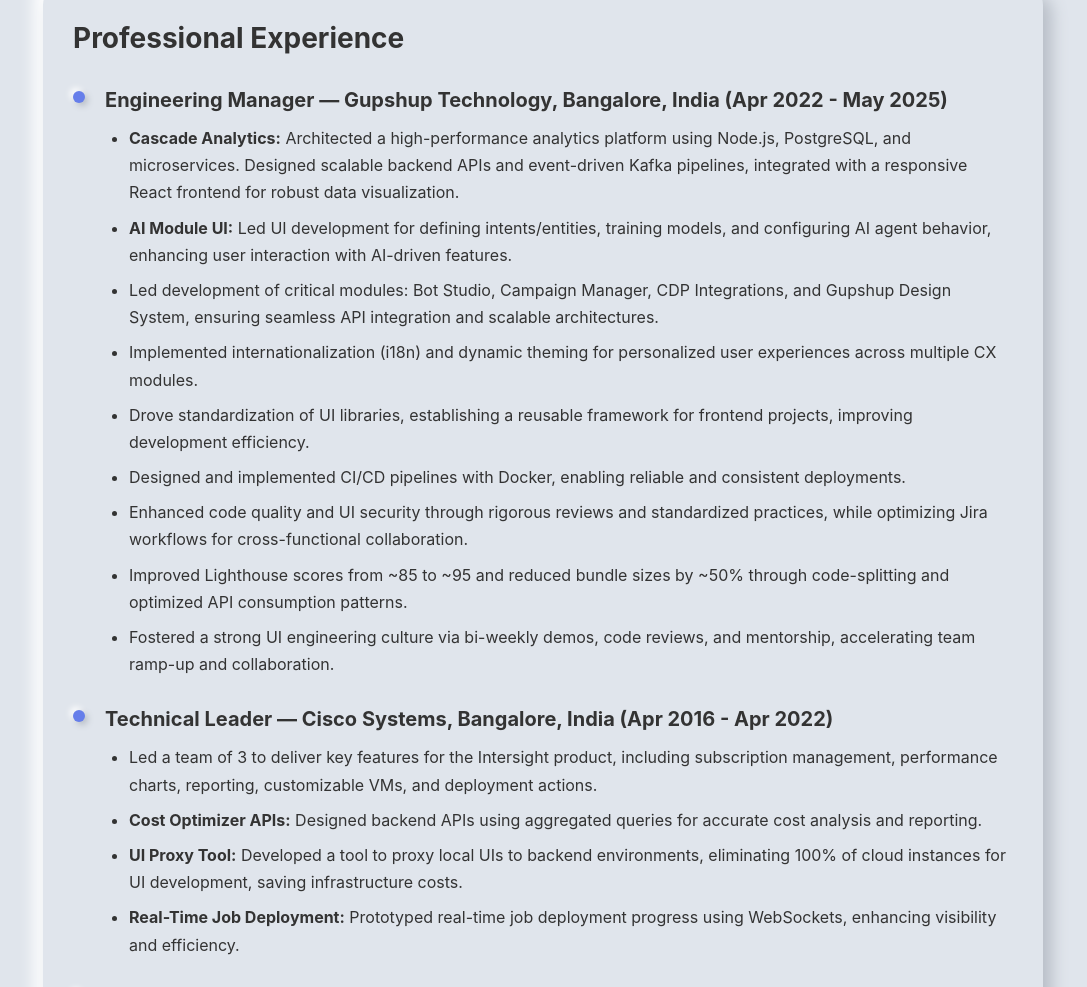
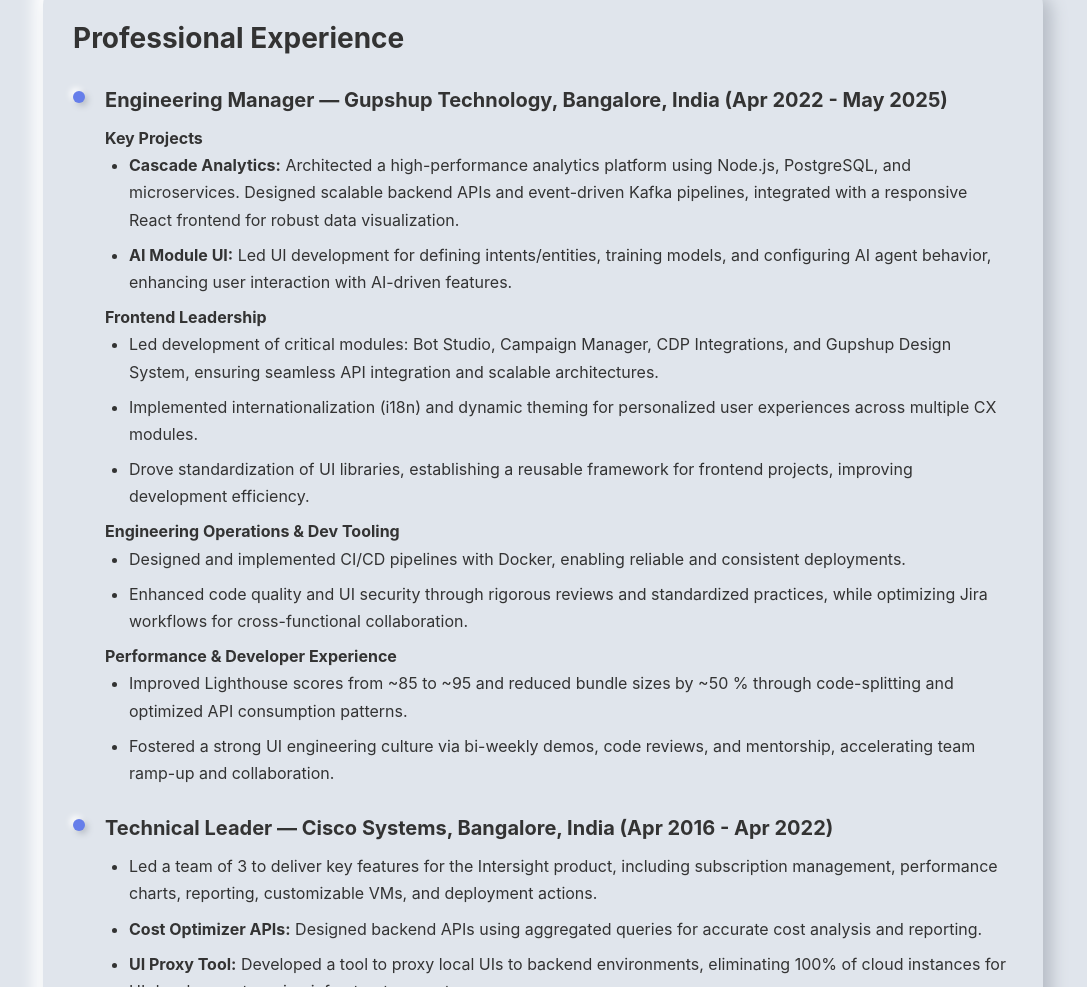
Before and after one commit to kashyap1/portfolio, a website built with Vite: page index.html in a window 1280 px wide. Shown: the part 1056-2043 px from the top of the page, without its empty margins (97-1184 px from the left). Built offline with nearby package versions, Linux system fonts and the light colour scheme.

Commit message:
updated the section for gupshup

```diff
--- a/index.html
+++ b/index.html
@@ -49,15 +49,28 @@
 
       <div class="timeline-item">
         <h3>Engineering Manager — Gupshup Technology, Bangalore, India (Apr 2022 - May 2025)</h3>
+        <h4>Key Projects</h4>
         <ul>
           <li><strong>Cascade Analytics:</strong> Architected a high-performance analytics platform using Node.js, PostgreSQL, and microservices. Designed scalable backend APIs and event-driven Kafka pipelines, integrated with a responsive React frontend for robust data visualization.</li>
           <li><strong>AI Module UI:</strong> Led UI development for defining intents/entities, training models, and configuring AI agent behavior, enhancing user interaction with AI-driven features.</li>
+        </ul>
+
+        <h4>Frontend Leadership</h4>
+        <ul>
           <li>Led development of critical modules: Bot Studio, Campaign Manager, CDP Integrations, and Gupshup Design System, ensuring seamless API integration and scalable architectures.</li>
           <li>Implemented internationalization (i18n) and dynamic theming for personalized user experiences across multiple CX modules.</li>
           <li>Drove standardization of UI libraries, establishing a reusable framework for frontend projects, improving development efficiency.</li>
+        </ul>
+
+        <h4>Engineering Operations & Dev Tooling</h4>
+        <ul>
           <li>Designed and implemented CI/CD pipelines with Docker, enabling reliable and consistent deployments.</li>
           <li>Enhanced code quality and UI security through rigorous reviews and standardized practices, while optimizing Jira workflows for cross-functional collaboration.</li>
-          <li>Improved Lighthouse scores from ~85 to ~95 and reduced bundle sizes by ~50% through code-splitting and optimized API consumption patterns.</li>
+        </ul>
+
+        <h4>Performance & Developer Experience</h4>
+        <ul>
+          <li>Improved Lighthouse scores from ~85 to ~95 and reduced bundle sizes by ~50 % through code-splitting and optimized API consumption patterns.</li>
           <li>Fostered a strong UI engineering culture via bi-weekly demos, code reviews, and mentorship, accelerating team ramp-up and collaboration.</li>
         </ul>
       </div>
```
